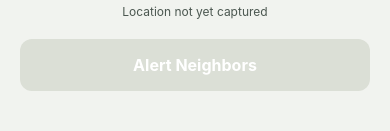
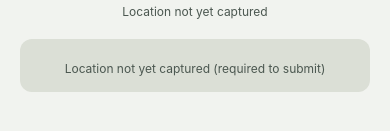
Before and after one commit to Dotun-28/neighbourly, a React Native app: screen / in a window 390 px wide. Shown: the part 613-744 px from the top of the page. Built offline with nearby package versions, Linux system fonts and the light colour scheme.

Commit message:
Require location for submission and include coordinates in report

```diff
--- a/App.js
+++ b/App.js
@@ -19,12 +19,12 @@ export default function App() {
 const [location, setLocation] = useState(null);
 const [locationStatus, setLocationStatus] = useState('Location not yet captured');
 
-  const isFormValid = selectedCategory !== null && description.trim().length > 0;
+  const isFormValid = selectedCategory !== null && description.trim().length > 0 && location !== null;
 
   const handleSubmit = () => {
   Alert.alert(
     'Report submitted',
-      `Category: ${selectedCategory}\nSeverity: ${severity} - ${SEVERITY_LABELS[severity]}\nDescription: ${description}`,
+    `Category: ${selectedCategory}\nSeverity: ${severity} - ${SEVERITY_LABELS[severity]}\nDescription: ${description}\nLocation: ${location.latitude.toFixed(4)}, ${location.longitude.toFixed(4)}`,
     [{ text: 'OK', onPress: resetForm }]
   );
 };
@@ -33,6 +33,8 @@ const [locationStatus, setLocationStatus] = useState('Location not yet captured'
   setSelectedCategory(null);
   setDescription('');
   setSeverity(3);
+  setLocation(null);
+  setLocationStatus('Location not yet captured');
 };
 const getLocation = async () => {
   setLocationStatus('Requesting permission...');
@@ -112,7 +114,9 @@ const getLocation = async () => {
           onPress={handleSubmit}
           disabled={!isFormValid}
         >
-          <Text style={styles.submitButtonText}>Alert Neighbors</Text>
+          <Text style={styles.locationStatusText}>
+  {locationStatus}{!location ? ' (required to submit)' : ''}
+</Text>
         </TouchableOpacity>
 
       </Pressable>
```
Lines whose indentation alone changed are shown as unchanged.
